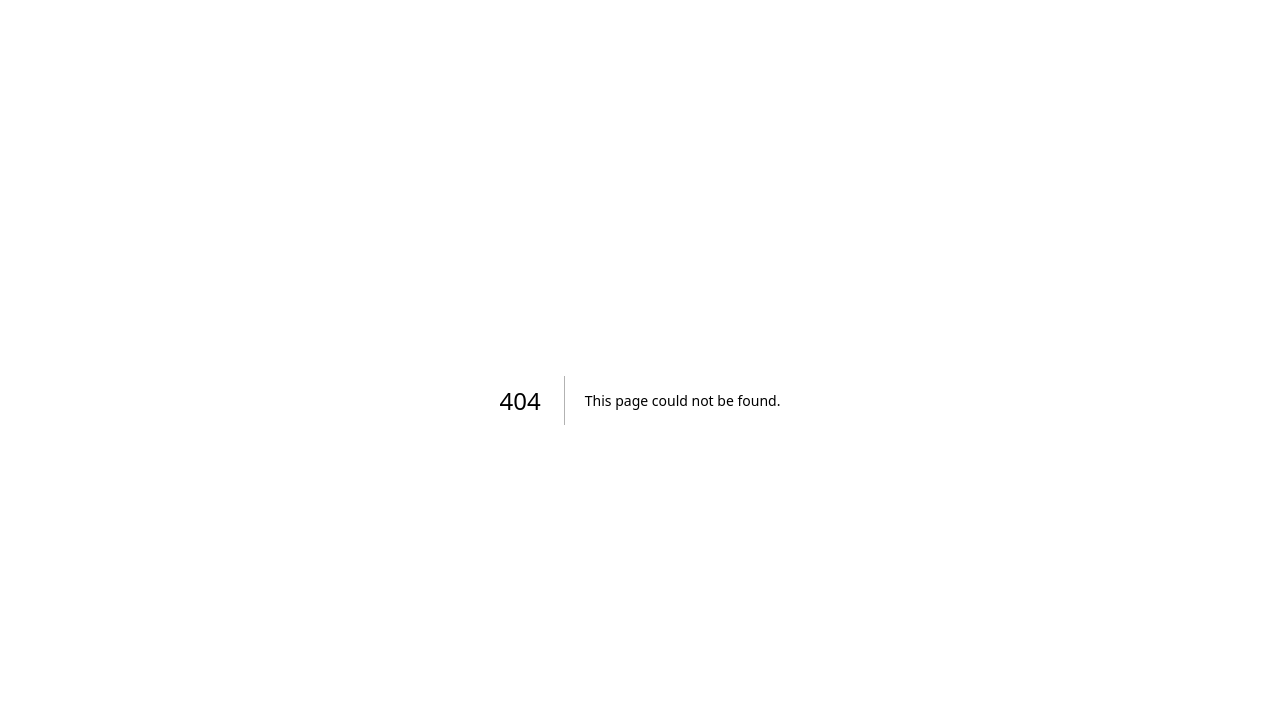
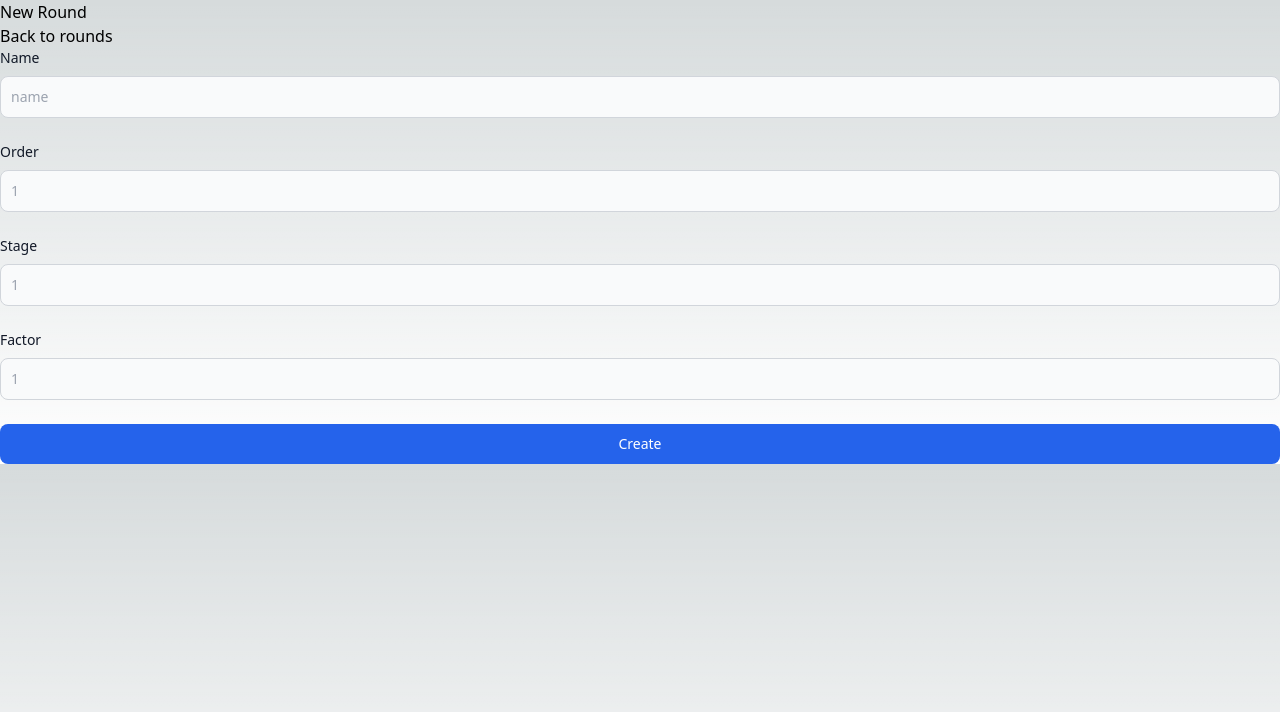
Before and after one commit to miqs1992/typer2024, a Next.js app: page /admin/rounds/new in a window 1280 px wide. Before the commit this address had no page. Shown: the top 712 px of the page. Built offline with nearby package versions, Linux system fonts and the light colour scheme.

Commit message:
Add round management

```diff
--- /dev/null
+++ b/src/app/admin/rounds/[id]/edit/page.tsx
@@ -0,0 +1,19 @@
+import Link from "next/link";
+import RoundForm from "@/components/rounds/roundForm";
+import {getRound} from "@/lib/actions/rounds";
+import {Params} from "next/dist/shared/lib/router/utils/route-matcher";
+
+const EditRoundPage = async ({params}: Params) => {
+  const round = await getRound(params.id)
+
+  return (
+    <div>
+      <h1>edit Round</h1>
+      <Link href="/admin/rounds">Back to rounds</Link>
+
+      <RoundForm round={round}/>
+    </div>
+  )
+}
+
+export default EditRoundPage;
--- /dev/null
+++ b/src/app/admin/rounds/new/page.tsx
@@ -0,0 +1,15 @@
+import RoundForm from "@/components/rounds/roundForm";
+import Link from "next/link";
+
+const NewRoundPage = async () => {
+  return (
+    <div>
+      <h1>New Round</h1>
+      <Link href="/admin/rounds">Back to rounds</Link>
+
+      <RoundForm/>
+    </div>
+  )
+}
+
+export default NewRoundPage;
--- /dev/null
+++ b/src/app/admin/rounds/page.tsx
@@ -0,0 +1,42 @@
+import {getRounds} from "@/lib/actions/rounds";
+import Link from "next/link";
+
+const RoundsPage = async () => {
+  const rounds = await getRounds()
+  return (
+    <div>
+      <h1>Rounds</h1>
+
+      <Link href="/admin/rounds/new">Add new round</Link>
+
+      <div className="relative overflow-x-auto">
+        <table className="w-full text-sm text-left rtl:text-right text-gray-500 dark:text-gray-400">
+          <thead className="text-xs text-gray-700 uppercase bg-gray-50 dark:bg-gray-700 dark:text-gray-400">
+          <tr>
+            <th scope="col" className="px-6 py-3">Name</th>
+            <th scope="col" className="px-6 py-3">Stage</th>
+            <th scope="col" className="px-6 py-3">Factor</th>
+            <th scope="col" className="px-6 py-3">Actions</th>
+          </tr>
+          </thead>
+          <tbody>
+          {rounds.map((round) => (
+            <tr key={round.id} className="bg-white border-b dark:bg-gray-800 dark:border-gray-700">
+              <th scope="row" className="px-6 py-4 font-medium text-gray-900 whitespace-nowrap dark:text-white">
+                {round.name}
+              </th>
+              <td className="px-6 py-4">{round.stage}</td>
+              <td className="px-6 py-4">{round.scoreFactor}</td>
+              <td className="px-6 py-4">
+                <Link href={`/admin/rounds/${round.id}/edit`}>Edit</Link>
+              </td>
+            </tr>
+          ))}
+          </tbody>
+        </table>
+      </div>
+    </div>
+  )
+}
+
+export default RoundsPage;
--- /dev/null
+++ b/src/components/rounds/roundForm.tsx
@@ -0,0 +1,114 @@
+"use client";
+
+import {useFormState} from "react-dom";
+import {useRouter} from "next/navigation";
+import {useEffect, useState} from "react";
+import {createRound, editRound} from "@/lib/actions/rounds";
+import {IRound} from "@/lib/models/round";
+
+interface FormProps {
+  round?: IRound
+}
+
+const roundForm = ({round}: FormProps) => {
+
+  const action = round ? editRound : createRound;
+  const [state, formAction] = useFormState(action, undefined);
+  const [formRound, setFromRound] = useState(round || {
+    name: "",
+    order: "",
+    stage: "",
+    scoreFactor: ""
+  });
+  const handleFormChange = (e: React.ChangeEvent<HTMLInputElement>) => {
+    setFromRound((prevState) => {
+      return {
+        ...prevState,
+        [e.target.name]: e.target.value
+      }
+    })
+  };
+  const router = useRouter();
+
+  useEffect(() => {
+    state?.success && router.push("/admin/rounds");
+  }, [state?.success, router]);
+
+  return (
+    <form className="space-y-4 md:space-y-6" action={formAction}>
+      {state?.error && <p className="text-red-500 text-xs italic">{state.error}</p>}
+      {round && <input type="hidden" name="id" value={round.id}/>}
+      <div>
+        <label htmlFor="name"
+               className="block mb-2 text-sm font-medium text-gray-900 dark:text-white">
+          Name
+        </label>
+        <input type="text"
+               name="name"
+               id="name"
+               className="bg-gray-50 border border-gray-300 text-gray-900 sm:text-sm rounded-lg focus:ring-primary-600 focus:border-primary-600 block w-full p-2.5 dark:bg-gray-700 dark:border-gray-600 dark:placeholder-gray-400 dark:text-white dark:focus:ring-blue-500 dark:focus:border-blue-500"
+               placeholder="name"
+               value={formRound.name}
+               onChange={handleFormChange}
+               required/>
+      </div>
+      <div>
+        <label htmlFor="order"
+               className="block mb-2 text-sm font-medium text-gray-900 dark:text-white">
+          Order
+        </label>
+        <input type="number"
+               name="order"
+               id="order"
+               className="bg-gray-50 border border-gray-300 text-gray-900 sm:text-sm rounded-lg focus:ring-primary-600 focus:border-primary-600 block w-full p-2.5 dark:bg-gray-700 dark:border-gray-600 dark:placeholder-gray-400 dark:text-white dark:focus:ring-blue-500 dark:focus:border-blue-500"
+               placeholder="1"
+               step="1"
+               min="0"
+               max="10"
+               value={formRound.order}
+               onChange={handleFormChange}
+               required/>
+      </div>
+      <div>
+        <label htmlFor="stage"
+               className="block mb-2 text-sm font-medium text-gray-900 dark:text-white">
+          Stage
+        </label>
+        <input type="number"
+               name="stage"
+               id="stage"
+               className="bg-gray-50 border border-gray-300 text-gray-900 sm:text-sm rounded-lg focus:ring-primary-600 focus:border-primary-600 block w-full p-2.5 dark:bg-gray-700 dark:border-gray-600 dark:placeholder-gray-400 dark:text-white dark:focus:ring-blue-500 dark:focus:border-blue-500"
+               placeholder="1"
+               step="1"
+               min="0"
+               max="10"
+               value={formRound.stage}
+               onChange={handleFormChange}
+               required/>
+      </div>
+      <div>
+        <label htmlFor="scoreFactor"
+               className="block mb-2 text-sm font-medium text-gray-900 dark:text-white">
+          Factor
+        </label>
+        <input type="number"
+               name="scoreFactor"
+               id="scoreFactor"
+               className="bg-gray-50 border border-gray-300 text-gray-900 sm:text-sm rounded-lg focus:ring-primary-600 focus:border-primary-600 block w-full p-2.5 dark:bg-gray-700 dark:border-gray-600 dark:placeholder-gray-400 dark:text-white dark:focus:ring-blue-500 dark:focus:border-blue-500"
+               placeholder="1"
+               step="0.1"
+               min="1"
+               max="3"
+               value={formRound.scoreFactor}
+               onChange={handleFormChange}
+               required/>
+      </div>
+      <button type="submit"
+              className="w-full text-white bg-primary-600 hover:bg-primary-700 focus:ring-4 focus:outline-none focus:ring-primary-300 font-medium rounded-lg text-sm px-5 py-2.5 text-center dark:bg-primary-600 dark:hover:bg-primary-700 dark:focus:ring-primary-800">
+        {round ? "Update" : "Create"}
+      </button>
+    </form>
+  )
+}
+
+export default roundForm;
--- /dev/null
+++ b/src/lib/actions/rounds.ts
@@ -0,0 +1,63 @@
+"use server";
+
+import connectDB from "../../../config/database";
+import {IRound, Round} from "@/lib/models/round";
+import {RequestState} from "@/lib/actions/state";
+import {revalidatePath} from "next/cache";
+
+export const getRounds = async () => {
+  try {
+    connectDB();
+    return Round.find().sort({ order: 1 });
+  } catch (error) {
+    console.log(error);
+    throw new Error("failed to fetch posts");
+  }
+}
+
+export const createRound = async (previousState: RequestState | undefined, formData: FormData): Promise<RequestState> => {
+  const { name, stage, scoreFactor, order } = Object.fromEntries(formData);
+
+  try {
+    await connectDB();
+    const newRound =  new Round({ name, stage, scoreFactor, order });
+    await newRound.save();
+    revalidatePath("/admin/rounds");
+    return { success: true };
+  } catch (error) {
+    console.log(error);
+    throw new Error("failed to create round");
+  }
+}
+
+export const editRound = async (previousState: RequestState | undefined, formData: FormData): Promise<RequestState> => {
+  const { id, name, stage, scoreFactor, order } = Object.fromEntries(formData);
+
+  try {
+    await connectDB();
+    const round = await Round.findByIdAndUpdate(id, { name, stage, scoreFactor, order });
+    await round.save();
+    revalidatePath("/admin/rounds");
+    return { success: true };
+  } catch (error) {
+    console.log(error);
+    throw new Error("failed to update round");
+  }
+}
+
+export const getRound = async (id: string): Promise<IRound> => {
+  try {
+    await connectDB();
+    const round = await Round.findById(id);
+    return {
+      id: round.id,
+      name: round.name,
+      order: round.order,
+      scoreFactor: round.scoreFactor,
+      stage: round.stage,
+    }
+  } catch (error) {
+    console.log(error);
+    throw new Error("failed to fetch round");
+  }
+}
--- /dev/null
+++ b/src/lib/actions/state.ts
@@ -0,0 +1,4 @@
+export interface RequestState {
+  error?: string;
+  success?: boolean;
+}
--- /dev/null
+++ b/src/lib/models/round.ts
@@ -0,0 +1,18 @@
+import mongoose from "mongoose";
+
+export interface IRound {
+  id: string;
+  name: string;
+  order: number;
+  scoreFactor: number;
+  stage: number;
+}
+
+const roundSchema = new mongoose.Schema<IRound>({
+  name: { type: String, required: true, unique: true, min: 3, max: 20 },
+  order: { type: Number, required: true, unique: true },
+  scoreFactor: { type: Number, default: 1 },
+  stage: { type: Number, default: 1 },
+}, { timestamps: true });
+
+export const Round = mongoose.models?.Round || mongoose.model("Round", roundSchema);
```
Also changed, not shown: src/lib/models/matchDay.ts (added, +9 -0 lines).
